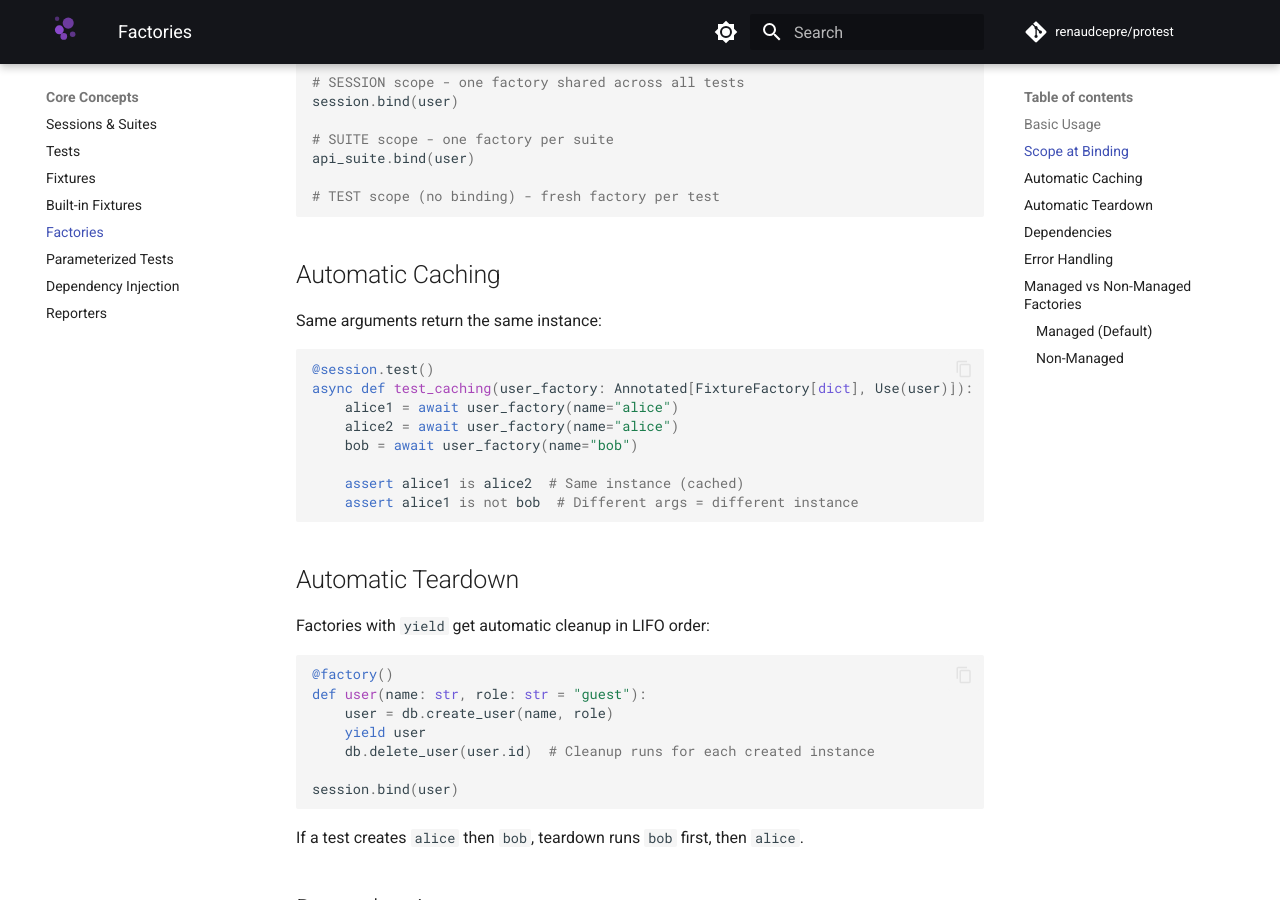
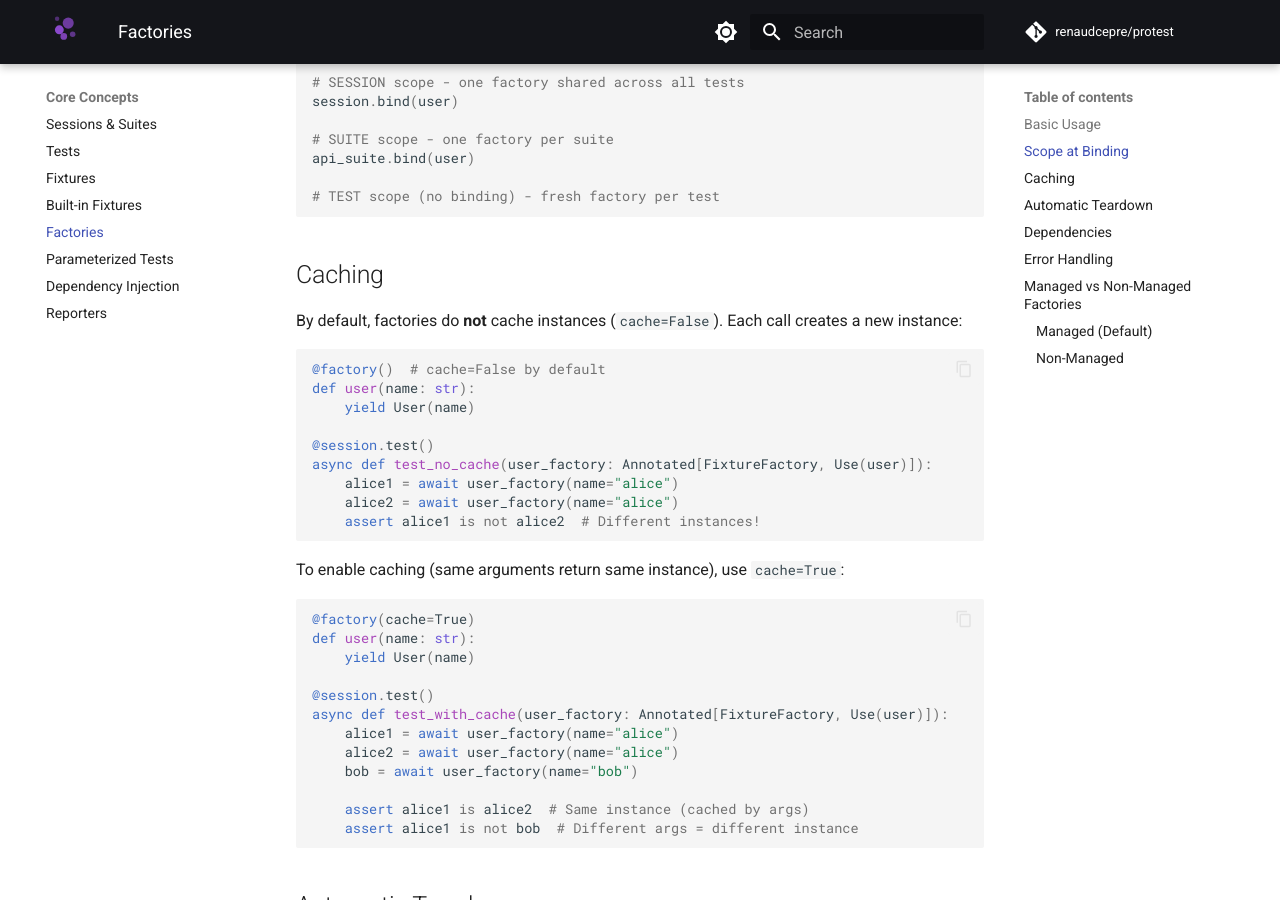
Before and after one commit to renaudcepre/protest, an MkDocs documentation site: the page built from docs/core-concepts/factories.md, in a window 1280 px wide and 900 px high, scrolled down 1220 px. Built offline with MkDocs 1.6.1 and Material for MkDocs 9.7.7, drawn with Linux system fonts in a browser that asks for light colours; comment, search, counter and statistics services are not loaded.

Commit message:
docs: update documentation

````diff
--- a/docs/core-concepts/factories.md
+++ b/docs/core-concepts/factories.md
@@ -57,18 +57,36 @@ api_suite.bind(user)
 # TEST scope (no binding) - fresh factory per test
 ```
 
-## Automatic Caching
+## Caching
 
-Same arguments return the same instance:
+By default, factories do **not** cache instances (`cache=False`). Each call creates a new instance:
 
 ```python
+@factory()  # cache=False by default
+def user(name: str):
+    yield User(name)
+
 @session.test()
-async def test_caching(user_factory: Annotated[FixtureFactory[dict], Use(user)]):
+async def test_no_cache(user_factory: Annotated[FixtureFactory, Use(user)]):
+    alice1 = await user_factory(name="alice")
+    alice2 = await user_factory(name="alice")
+    assert alice1 is not alice2  # Different instances!
+```
+
+To enable caching (same arguments return same instance), use `cache=True`:
+
+```python
+@factory(cache=True)
+def user(name: str):
+    yield User(name)
+
+@session.test()
+async def test_with_cache(user_factory: Annotated[FixtureFactory, Use(user)]):
     alice1 = await user_factory(name="alice")
     alice2 = await user_factory(name="alice")
     bob = await user_factory(name="bob")
 
-    assert alice1 is alice2  # Same instance (cached)
+    assert alice1 is alice2  # Same instance (cached by args)
     assert alice1 is not bob  # Different args = different instance
 ```
 
````
Also changed, not shown: README.md (+3 -3 lines), docs/cli.md (+31 -0 lines), docs/core-concepts/sessions-and-suites.md (+1 -3 lines), docs/core-concepts/tags.md (+4 -5 lines).
